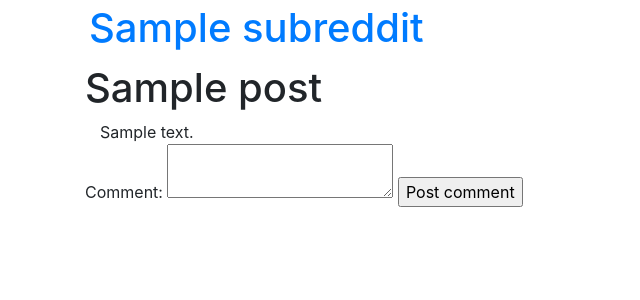
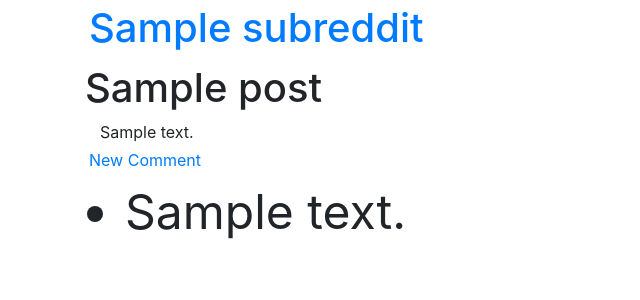
Before and after one commit to wall-daniel/Rails-Reddit-Clone, a Rails app: page /subreddits/1/posts/1 in a window 1280 px wide. Shown: the part 108-408 px from the top of the page, without its empty margins (0-640 px from the left). Run offline with Rails 7, Linux system fonts and the light colour scheme; tables that the repository leaves empty hold one stand-in row (values such as "Sample post"); style sheets or scripts are compiled from the project's sources; some libraries are stand-ins or nearby versions.

Commit message:
some stuff on comments done

```diff
--- a/app/controllers/posts_controller.rb
+++ b/app/controllers/posts_controller.rb
@@ -6,7 +6,7 @@ class PostsController < ApplicationController
   def show
     @post = Post.find(params[:id])
     @subreddit = Subreddit.find(params[:subreddit_id])
-    @comment = Comment.new
+    @comments = Comment.all
   end
 
   def create
@@ -29,12 +29,13 @@ class PostsController < ApplicationController
   end
 
 
-
   private
 
     def post_params
       params.require(:post).permit(:content, :title)
     end
 
-
+    def comment_params
+      params.require(:comment).permit(:comment, :user_id, :post_id)
+    end
 end
--- /dev/null
+++ b/app/views/comments/new.html.erb
@@ -0,0 +1,6 @@
+<div class="comment-box">
+  <%= form_for @comment,  url: { action: "create"} do |f| %>
+    Comment: <%= f.text_area :comment %>
+    <%= f.submit "Post comment" %>
+  <% end %>
+</div>
--- a/app/views/posts/show.html.erb
+++ b/app/views/posts/show.html.erb
@@ -5,9 +5,10 @@
   <%= @post.content %>
 </div>
 
-<div class="comment-box">
-  <%= form_for @comment, url: {action: "create"} do |f| %>
-    Comment: <%= f.text_area :comment %>
-    <%= f.submit "Post comment" %>
+<%= link_to "New Comment", new_subreddit_post_comment_path(@subreddit, @post) %>
+
+<ul class="comments">
+  <% @comments.each do |c| %>
+    <li><%= c.comment %></li>
   <% end %>
-</div>
+</ul>
```
Also changed, not shown: app/controllers/comments_controller.rb (+7 -2 lines).
